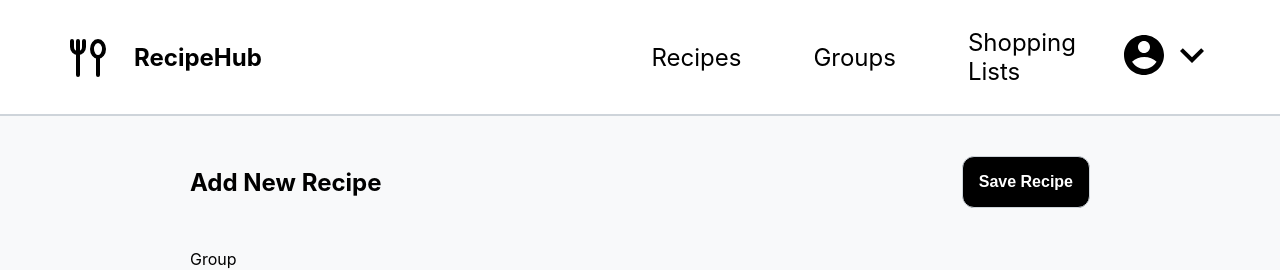
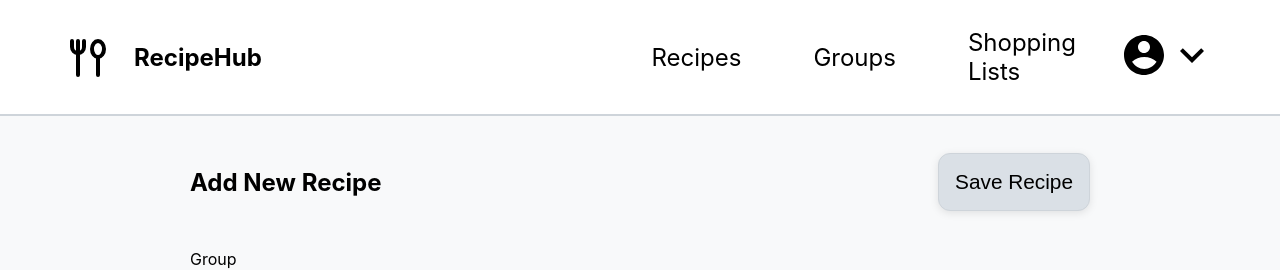
Before and after one commit to dandlp95/RecipeHub, a React (Create React App) app: page /home/recipe/1 in a window 1280 px wide. Shown: the top 270 px of the page. Built offline with nearby package versions, Linux system fonts and the light colour scheme; no server answers; sample sign-in values are in the browser's storage; the HTML template or start-up script is replaced by a standard one.

Commit message:
save recipe buttons tyling

```diff
--- a/src/components/button.tsx
+++ b/src/components/button.tsx
@@ -10,15 +10,8 @@ type Props = {
 
 const Button: React.FunctionComponent<Props> = ({
   children,
-  styles = {},
   action
 }) => {
-  const {
-    textColor = 'white',
-    backgroundColor = 'black',
-    fontSize = '1.3rem',
-    fontWeight = 'normal'
-  } = styles
 
   const triggerAction = () => {
     action()
@@ -27,12 +20,6 @@ const Button: React.FunctionComponent<Props> = ({
   return (
     <button
       className={ButtonCSS.mainButton}
-      style={{
-        color: textColor,
-        backgroundColor: backgroundColor,
-        fontSize: fontSize,
-        fontWeight: fontWeight
-      }}
       onClick={triggerAction}
     >
       {children}
--- a/src/components/styles/button.module.css
+++ b/src/components/styles/button.module.css
@@ -5,4 +5,8 @@
     border-radius: 12px;
     border: 1px solid var(--french-gray);
     display: inline;
+    color: black;
+    background-color: var(--mint-cream);
+    font-size: 1.3rem;
+    font-weight: normal;
 }
--- a/src/pages/addRecipe.tsx
+++ b/src/pages/addRecipe.tsx
@@ -114,7 +114,7 @@ const AddRecipe: React.FunctionComponent<Props> = (props) => {
       <div className={css.addRecipeHeader}>
         <h2>Add New Recipe</h2>
         <div>
-          <Button action={saveRecipe} styles={{ fontSize: '1rem', fontWeight: 'bold' }}>
+          <Button action={saveRecipe}>
             Save Recipe
           </Button>
         </div>
--- a/src/pages/styles/addRecipe.module.css
+++ b/src/pages/styles/addRecipe.module.css
@@ -85,3 +85,47 @@ with the plus icon */
     margin-top: 2rem;
     /* width: 100%; */
 }
+
+/* Save Recipe Button Animations */
+.addRecipeMain .addRecipeHeader button {
+    transition: all 0.3s cubic-bezier(0.4, 0, 0.2, 1);
+    position: relative;
+    overflow: hidden;
+    transform: translateY(0);
+    box-shadow: 0 2px 8px rgba(0, 0, 0, 0.1);
+}
+
+.addRecipeMain .addRecipeHeader button:hover {
+    transform: translateY(-2px);
+    box-shadow: 0 4px 16px rgba(0, 0, 0, 0.15);
+    background: linear-gradient(135deg, var(--mint-cream), #e8f5e8);
+    color: black;
+}
+
+.addRecipeMain .addRecipeHeader button:active {
+    transform: translateY(0);
+    box-shadow: 0 2px 4px rgba(0, 0, 0, 0.2);
+    transition: all 0.1s ease;
+}
+
+.addRecipeMain .addRecipeHeader button::before {
+    content: '';
+    position: absolute;
+    top: 0;
+    left: -100%;
+    width: 100%;
+    height: 100%;
+    background: linear-gradient(90deg, transparent, rgba(255, 255, 255, 0.4), transparent);
+    transition: left 0.5s ease;
+}
+
+.addRecipeMain .addRecipeHeader button:hover::before {
+    left: 100%;
+}
+
+/* Focus state for accessibility */
+.addRecipeMain .addRecipeHeader button:focus {
+    outline: 2px solid var(--outer-space);
+    outline-offset: 2px;
+    transform: translateY(-1px);
+}
```
